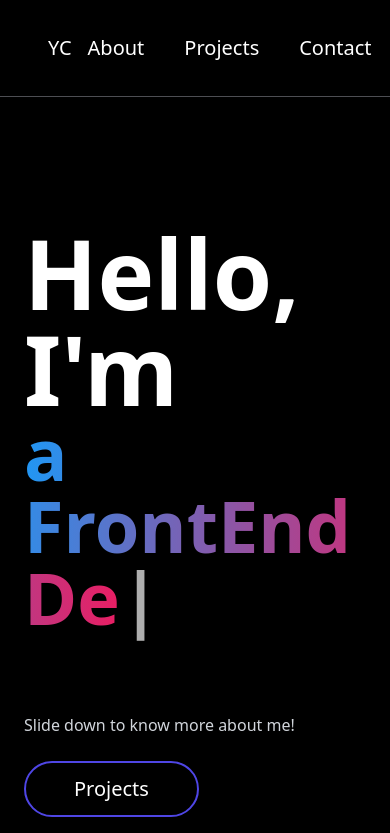
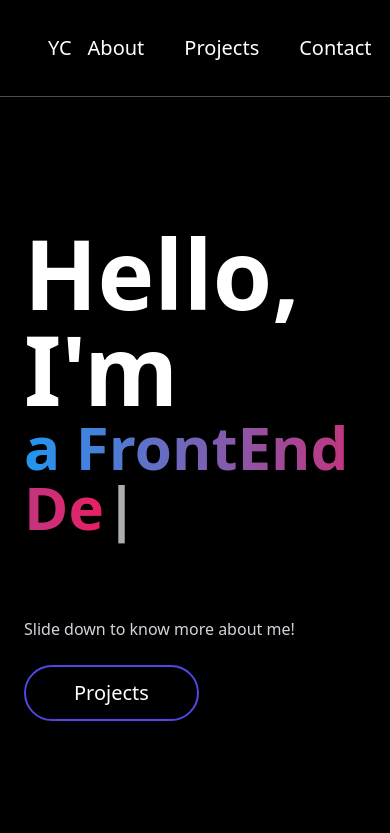
Before and after one commit to Cryogas/portfolio-nextjs, a Next.js app in the folder portfolio-next/: page / in a window 390 px wide. Shown: the top 833 px of the page. Built offline with nearby package versions, Linux system fonts and the light colour scheme; grey boxes are pictures that could not be loaded.

Commit message:
adjusting margin for typewritter

```diff
--- a/portfolio-next/components/AchievementsSection.jsx
+++ b/portfolio-next/components/AchievementsSection.jsx
@@ -17,7 +17,7 @@ const achievementsList = [
 ];
 const AchievementsSection = () => {
     return(
-        <div className=" xl:gap-3 sm:py-3 xl:px-12">
+        <div className=" mt-24 xl:gap-3 sm:py-3 xl:px-12">
             <div className="border-[#33353F] border rounded-md py-8 px-16 flex flex-row items-center justify-between">
             {achievementsList.map((achievement) => {
                 return(
--- a/portfolio-next/components/EmailSection.jsx
+++ b/portfolio-next/components/EmailSection.jsx
@@ -14,6 +14,7 @@ const EmailSection = () => {
             <div className="">
                 <h5 className="text-4xl font-bold text-white my-2 underline decoration-solid ">Links</h5>
                 <h4 className="pb-3 mt-10">Let's get in touch!</h4>
+                <h4 className="pb-3 mt-2">For collabs or </h4>
                 <div className=" flex flex-row gap-6 mt-10">
                     <Link href="https://github.com/Cryogas" target="-blank">
                         <Image src={GithubIcon} alt="Github Icon" />
--- a/portfolio-next/components/Footer.jsx
+++ b/portfolio-next/components/Footer.jsx
@@ -4,7 +4,7 @@ const Footer = () => {
     return (
         <footer className="w-full border-t border-[#33353F] flex pt-4 mb-12 justify-between items-center text-slate-400">
         <p className="">LIM HOCK GUAN</p>
-        <p className="text-right">Copyright &copy; All rights reserved</p>
+        <p className="text-right">Copyright&copy; All rights reserved</p>
         </footer>
     );
     };
--- a/portfolio-next/components/HeroSection.jsx
+++ b/portfolio-next/components/HeroSection.jsx
@@ -13,7 +13,7 @@ const HeroSection = () => {
                 initial={{ opacity: 0, scale: 0.5 }}
                 animate={{ opacity: 1, scale: 1 }}
                 transition={{ duration: 0.5 }}
-                className="col-span-1 md:col-span-8 place-self-center justify-self-start"
+                className="col-span-1 md:col-span-8 md:gap-x-24 place-self-center justify-self-start"
             >
                 <h1 className="font-extrabold">
                 {/* span text seperator -- for design*/}
@@ -24,7 +24,7 @@ const HeroSection = () => {
                     </span> */}
                 </span>
                 <br></br>
-                <span className="text-7xl 2xl:text-9xl">
+                <span className="text-6xl 2xl:text-9xl">
                 <TypeWritter
                     options={{
                         autoStart: true,
@@ -65,11 +65,11 @@ const HeroSection = () => {
                 animate={{ opacity: 1, scale: 1 }}
                 transition={{ duration: 0.5 }}
             >
-            <div className="w-[400px] h-[400px] relative z-0 mr-6 xl:mr-4 xl:ml-32">
+            <div className="w-[400px] h-[400px] relative z-0 mr-6 xl:mr-32 xl:ml-2">
                 <img
                 src="/Hero-Section1.png"
                 alt="hero section"
-                className=" transform rounded-full flex relative -translate-x-1/2 -translate-y-1/2 top-1/2 left-1/2"
+                className=" transform rounded-full flex relative -translate-x-1/2 -translate-y-1/2 top-1/2 left-1/2 md: h-auto"
                 width={450}
                 height={450}
                 />
--- a/portfolio-next/components/ProjectCard.jsx
+++ b/portfolio-next/components/ProjectCard.jsx
@@ -13,6 +13,7 @@ const ProjectCard = ({imgUrl, title, description, gitUrl}) => {
 
                 <div className="overlay rounded-xl items-center justify-center top-0 left-0 w-full h-full bg-[#181818] bg-opacity-0 hidden group-hover:flex group-hover:bg-opacity-80 transition-all duration-500 ">
                     <Link
+                        target="blank"
                         href={gitUrl}
                         className="h-16 w-16 border-4 relative rounded-full border-[#ADB7BE] transition duration-300 hover:border-white group/link"
                     >
```
